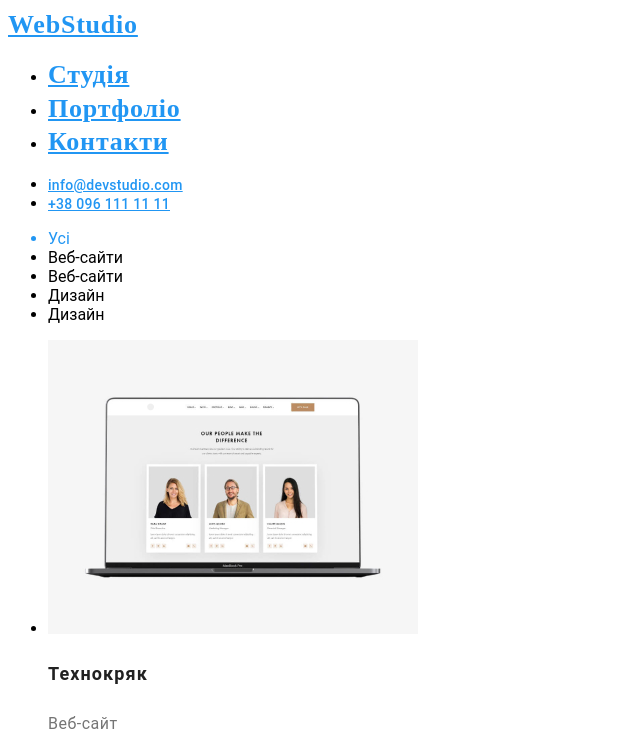
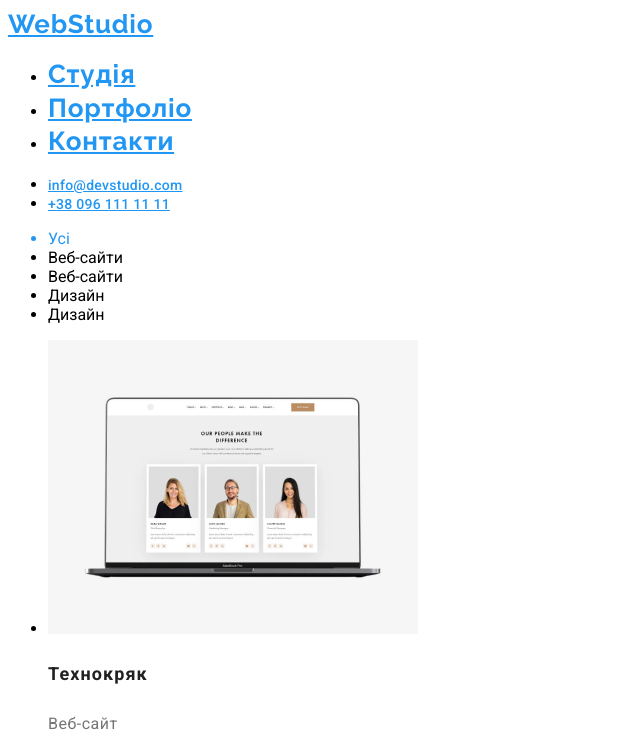
Before and after one commit to kret1ks/test6, a plain HTML site: page pages/portfolio.html in a window 1280 px wide. Shown: the top 752 px of the page, without its empty margins (0-640 px from the left). Drawn offline with Linux system fonts and the light colour scheme.

Commit message:
added fonts

```diff
--- a/pages/portfolio.html
+++ b/pages/portfolio.html
@@ -4,7 +4,10 @@
     <meta charset="UTF-8">
     <meta name="viewport" content="width=device-width, initial-scale=1.0">
     <title>Document</title>
-        <href="https://fonts.googleapis.com/css2?family=Roboto:ital,wght@0,100;0,300;0,400;0,500;0,700;0,900;1,100;1,300;1,400;1,500;1,700;1,900&display=swap"
+    <link rel="preconnect" href="https://fonts.googleapis.com">
+    <link rel="preconnect" href="https://fonts.gstatic.com" crossorigin>
+    <link
+        href="https://fonts.googleapis.com/css2?family=Raleway:ital,wght@0,100..900;1,100..900&family=Roboto:ital,wght@0,100;0,300;0,400;0,500;0,700;0,900;1,100;1,300;1,400;1,500;1,700;1,900&display=swap"
         rel="stylesheet">
     <link rel="stylesheet" href="../css/style.css">
 </head>
```
Also changed, not shown: index.html (+1 -1 lines).
